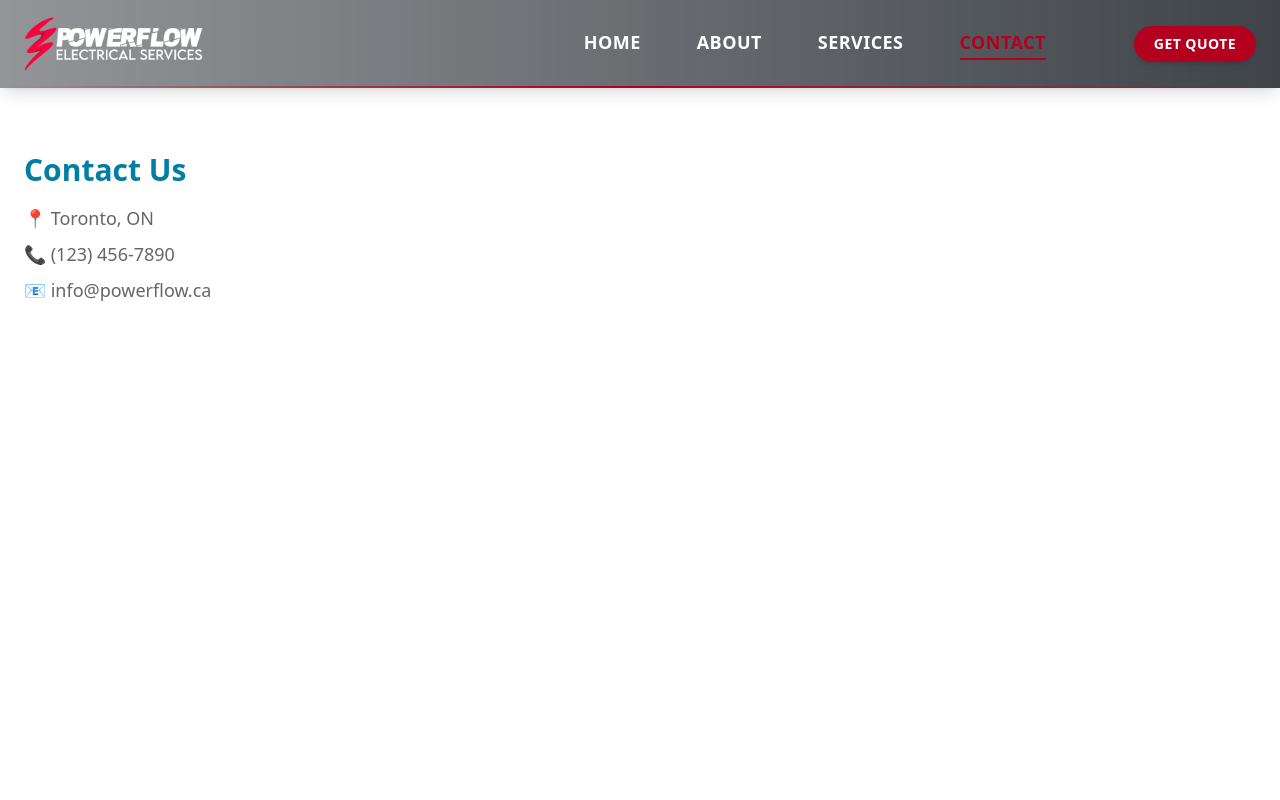
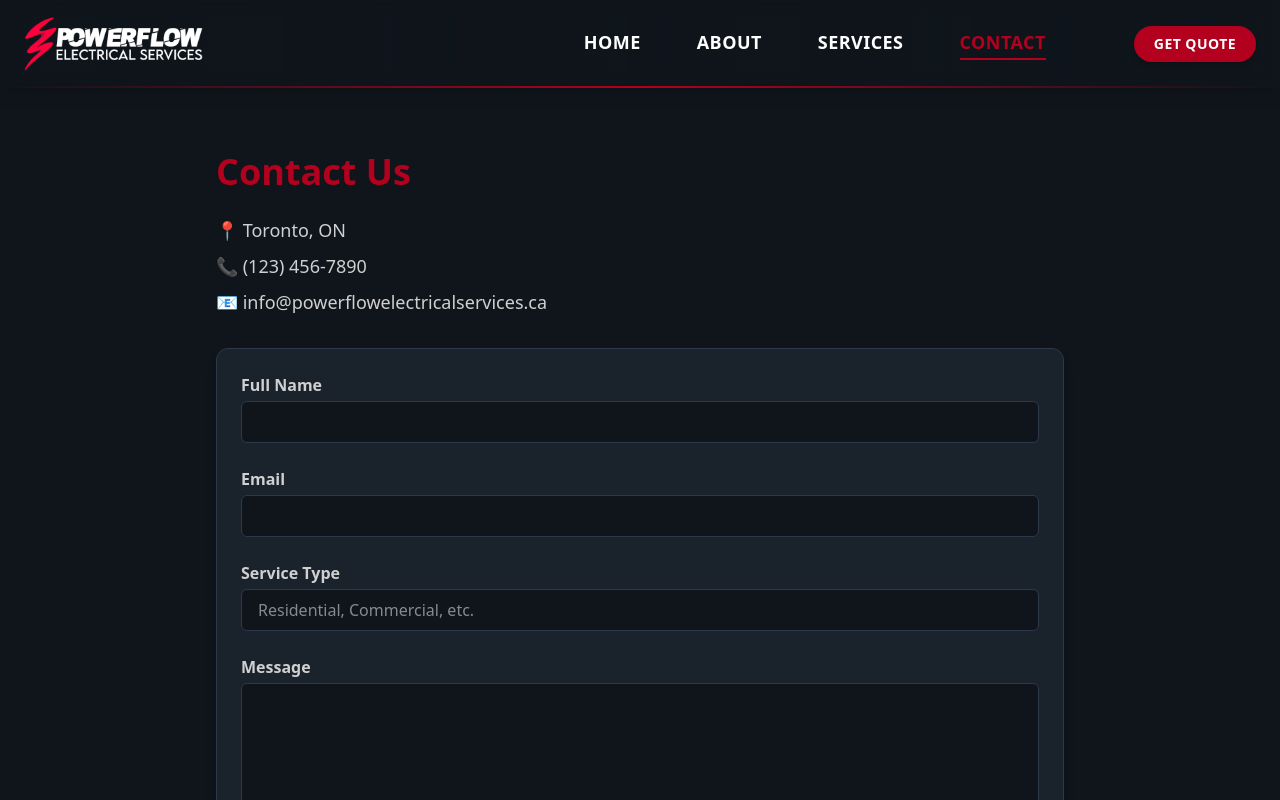
Before and after one commit to GraphinityLab/pfes, a React (Vite) app: page /contact in a window 1280 px wide. Shown: the top 800 px of the page. Built offline with nearby package versions, Linux system fonts and the light colour scheme.

Commit message:
conatct form working with Service type

```diff
--- a/src/components/ourServices.jsx
+++ b/src/components/ourServices.jsx
@@ -1,7 +1,10 @@
+import { Link } from 'react-router-dom';
+
 const services = [
   {
     title: "Residential Electrical Services",
-    description: "Tailored solutions for modern homes. We upgrade, install, and protect your household electrical systems to ensure safety, comfort, and efficiency.",
+    description:
+      "Tailored solutions for modern homes. We upgrade, install, and protect your household electrical systems to ensure safety, comfort, and efficiency.",
     points: [
       "Home Wiring & Rewiring: Safe and up-to-date wiring for new constructions, renovations, or outdated systems.",
       "Lighting Installations: Indoor and outdoor lighting, including energy-efficient solutions.",
@@ -9,10 +12,12 @@ const services = [
       "Surge Protection: Protect your home from power surges and electrical damage.",
       "Troubleshooting & Repairs: Fast diagnosis and repair of electrical issues to keep your home safe.",
     ],
+    link: "/contact?service=residential",
   },
   {
     title: "Industrial Electrical Services",
-    description: "Comprehensive and durable solutions for industrial operations. We handle high-capacity systems, automation, and preventive strategies.",
+    description:
+      "Comprehensive and durable solutions for industrial operations. We handle high-capacity systems, automation, and preventive strategies.",
     points: [
       "Machine & Equipment Wiring: Safe and precise wiring solutions for heavy machinery and equipment.",
       "Electrical Safety Audits: Comprehensive inspections to ensure compliance and safety.",
@@ -20,10 +25,12 @@ const services = [
       "Preventive Maintenance: Keep your systems running smoothly with routine checks and servicing.",
       "Automation & Control Systems: Advanced control systems for efficient facility management.",
     ],
+    link: "/contact?service=industrial",
   },
   {
     title: "Commercial Electrical Services",
-    description: "Reliable infrastructure to keep your business running. From lighting upgrades to emergency support, we’ve got it covered.",
+    description:
+      "Reliable infrastructure to keep your business running. From lighting upgrades to emergency support, we’ve got it covered.",
     points: [
       "Office & Retail Installations: From wiring to lighting, we power your business space efficiently.",
       "Data & Communication Cabling: Reliable and efficient network cabling solutions for your business.",
@@ -31,16 +38,19 @@ const services = [
       "Electrical System Maintenance: Regular checks and preventive maintenance to avoid downtime.",
       "Emergency Services: Rapid response for unexpected electrical issues affecting your operations.",
     ],
+    link: "/contact?service=commercial",
   },
   {
     title: "Specialty Services",
-    description: "Innovative energy and smart home solutions. Upgrade your lifestyle or business with solar, EV charging, and smart integrations.",
+    description:
+      "Innovative energy and smart home solutions. Upgrade your lifestyle or business with solar, EV charging, and smart integrations.",
     points: [
       "Backup Generators: Installation and maintenance of reliable backup power solutions.",
       "Smart Home & Automation: Integrate the latest smart technology for convenience and efficiency.",
       "Solar Panel Installation: Harness the power of the sun with our expert solar energy services.",
       "EV Charging Stations: Convenient electric vehicle charging solutions for homes and businesses.",
     ],
+    link: "/contact?service=specialty",
   },
 ];
 
@@ -56,7 +66,10 @@ const OurServices = () => {
             Expert Solutions for Residential, Commercial & Industrial Needs
           </p>
           <p className="mt-4 max-w-3xl mx-auto text-white/60 text-base md:text-lg">
-            At Powerflow, we provide a complete range of electrical services designed to deliver safety, innovation, and energy efficiency. Whether you're upgrading your home, expanding your business, or managing a facility, our experienced team delivers dependable results at every level.
+            At Powerflow, we provide a complete range of electrical services
+            designed to deliver safety, innovation, and energy efficiency.
+            Whether you're upgrading your home, expanding your business, or
+            managing a facility, our experienced team delivers dependable results at every level.
           </p>
         </div>
 
@@ -66,19 +79,23 @@ const OurServices = () => {
               key={index}
               className="bg-white/5 rounded-xl p-6 shadow-lg border border-white/10 hover:border-[#B3001E] transition group"
             >
-              <h3 className="text-xl font-bold text-[#B3001E] mb-2">{section.title}</h3>
+              <h3 className="text-xl font-bold text-[#B3001E] mb-2">
+                {section.title}
+              </h3>
               <p className="text-white/80 mb-4">{section.description}</p>
               <ul className="space-y-3 text-white/90 list-disc list-inside mb-6">
                 {section.points.map((point, idx) => (
-                  <li key={idx} className="leading-relaxed">{point}</li>
+                  <li key={idx} className="leading-relaxed">
+                    {point}
+                  </li>
                 ))}
               </ul>
-              <a
-                href="/contact"
+              <Link
+                to={section.link}
                 className="inline-block mt-auto px-4 py-2 rounded-full bg-[#B3001E] text-white font-semibold text-sm shadow-md hover:shadow-red-500/40 hover:scale-105 transition"
               >
                 Learn More
-              </a>
+              </Link>
             </div>
           ))}
         </div>
--- a/src/pages/Contact.jsx
+++ b/src/pages/Contact.jsx
@@ -1,11 +1,99 @@
+import { useState } from 'react';
+
+import { useSearchParams } from 'react-router-dom';
+
 const Contact = () => {
+  const [searchParams] = useSearchParams();
+  const serviceFromURL = searchParams.get("service") || "";
+
+  const [form, setForm] = useState({
+    name: "",
+    email: "",
+    message: "",
+    service: serviceFromURL,
+  });
+
+  const handleChange = (e) => {
+    setForm((prev) => ({
+      ...prev,
+      [e.target.name]: e.target.value,
+    }));
+  };
+
+  const handleSubmit = (e) => {
+    e.preventDefault();
+    console.log("Form submitted:", form);
+    // Optional: integrate email sending or backend API
+  };
+
   return (
-    <div className="flex flex-col min-h-screen pt-[72px]">
-      <main className="flex-grow px-6 py-20 bg-white text-[#666666]">
-        <h1 className="text-3xl font-bold text-[#017ea4] mb-4">Contact Us</h1>
-        <p className="text-lg mb-2">📍 Toronto, ON</p>
-        <p className="text-lg mb-2">📞 (123) 456-7890</p>
-        <p className="text-lg">📧 info@powerflow.ca</p>
+    <div className="flex flex-col min-h-screen pt-[72px] bg-[#0F151B] text-[#d0d0d0]">
+      <main className="flex-grow px-6 py-20 max-w-4xl mx-auto w-full">
+        <h1 className="text-4xl font-bold text-[#B3001E] mb-6">Contact Us</h1>
+
+        <p className="mb-2 text-lg">📍 Toronto, ON</p>
+        <p className="mb-2 text-lg">📞 (123) 456-7890</p>
+        <p className="mb-8 text-lg">📧 info@powerflowelectricalservices.ca</p>
+
+        <form
+          onSubmit={handleSubmit}
+          className="space-y-6 bg-[#1a222c] p-6 rounded-xl shadow-lg border border-[#2c394a]"
+        >
+          <div>
+            <label className="block mb-1 font-semibold text-[#d0d0d0]">Full Name</label>
+            <input
+              type="text"
+              name="name"
+              value={form.name}
+              onChange={handleChange}
+              required
+              className="w-full px-4 py-2 rounded-md bg-[#0F151B] border border-[#2c394a] text-white focus:outline-none focus:ring-2 focus:ring-[#017ea4]"
+            />
+          </div>
+
+          <div>
+            <label className="block mb-1 font-semibold text-[#d0d0d0]">Email</label>
+            <input
+              type="email"
+              name="email"
+              value={form.email}
+              onChange={handleChange}
+              required
+              className="w-full px-4 py-2 rounded-md bg-[#0F151B] border border-[#2c394a] text-white focus:outline-none focus:ring-2 focus:ring-[#017ea4]"
+            />
+          </div>
+
+          <div>
+            <label className="block mb-1 font-semibold text-[#d0d0d0]">Service Type</label>
+            <input
+              type="text"
+              name="service"
+              value={form.service}
+              onChange={handleChange}
+              placeholder="Residential, Commercial, etc."
+              className="w-full px-4 py-2 rounded-md bg-[#0F151B] border border-[#2c394a] text-white focus:outline-none focus:ring-2 focus:ring-[#017ea4]"
+            />
+          </div>
+
+          <div>
+            <label className="block mb-1 font-semibold text-[#d0d0d0]">Message</label>
+            <textarea
+              name="message"
+              value={form.message}
+              onChange={handleChange}
+              rows="5"
+              required
+              className="w-full px-4 py-2 rounded-md bg-[#0F151B] border border-[#2c394a] text-white focus:outline-none focus:ring-2 focus:ring-[#017ea4]"
+            ></textarea>
+          </div>
+
+          <button
+            type="submit"
+            className="bg-[#017ea4] hover:bg-[#B3001E] text-white font-semibold px-6 py-2 rounded-md transition"
+          >
+            Submit
+          </button>
+        </form>
       </main>
     </div>
   );
```
